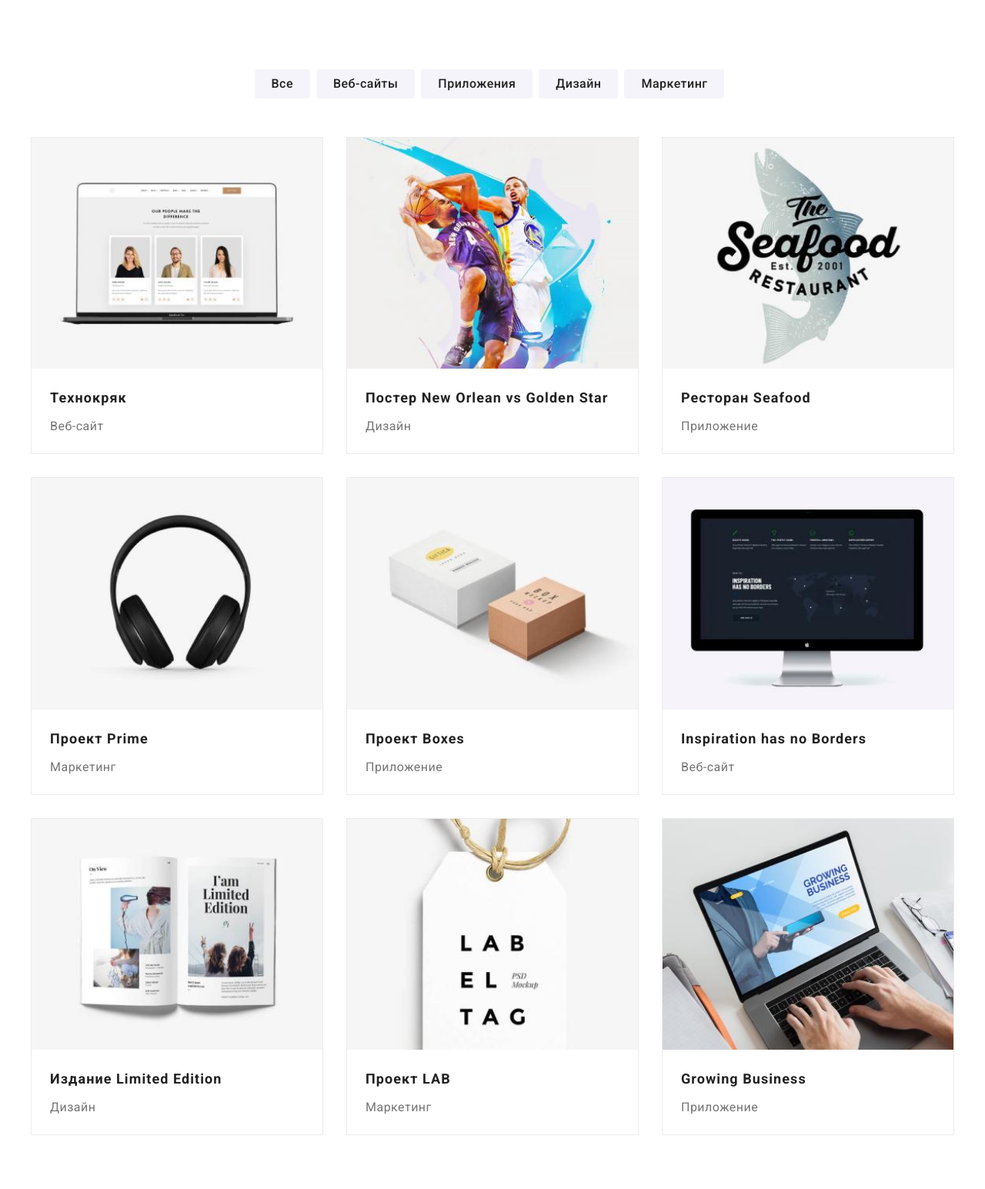
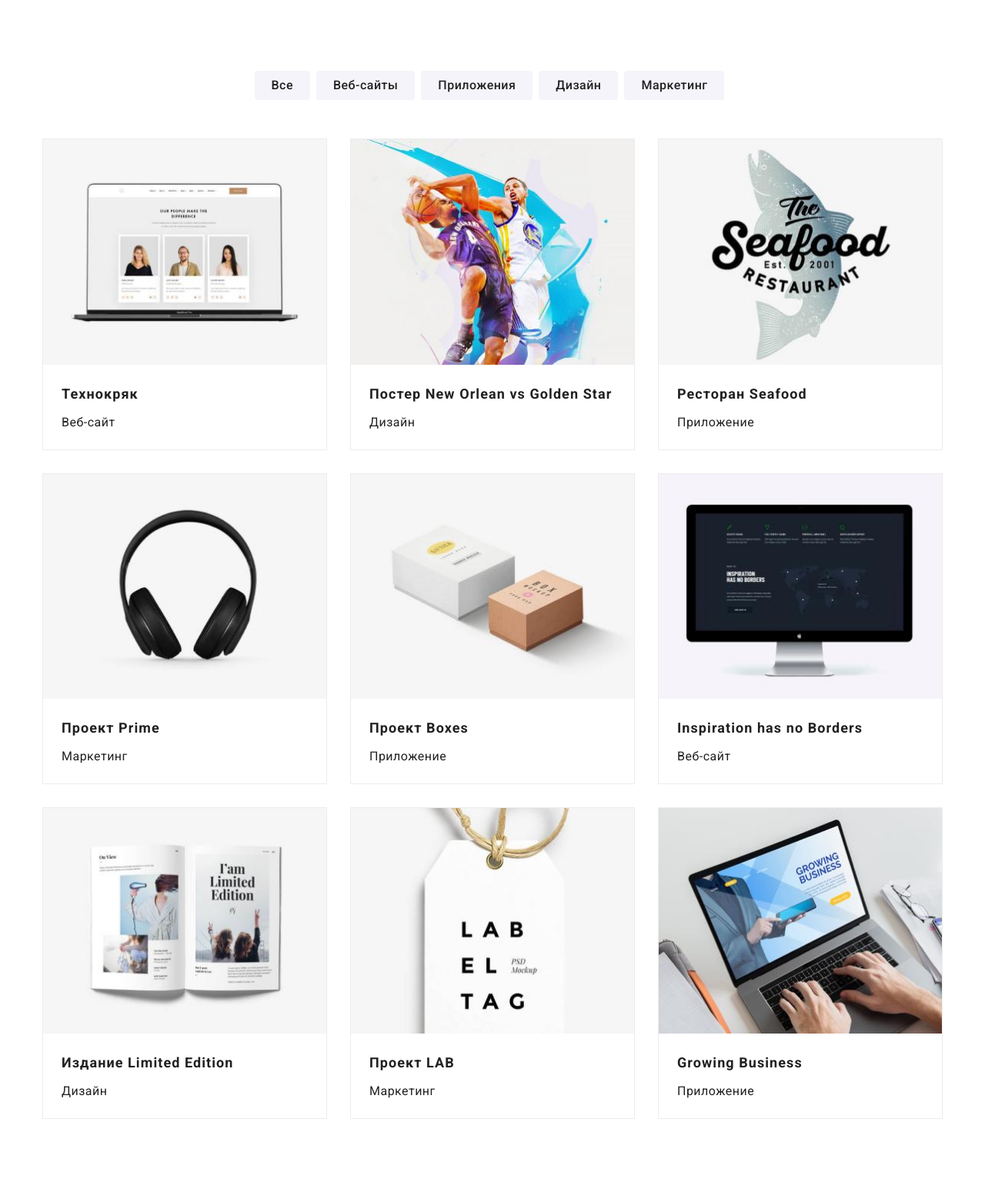
Before and after one commit to ViacheslavShevchenko/goit-markup-hw-03, a plain HTML site: page portfolio.html in a window 1280 px wide. Shown: the part 85-1630 px from the top of the page at 77% size. Drawn offline with nearby package versions, Linux system fonts and the light colour scheme.

Commit message:
hw-03 после доработки 1

```diff
--- a/css/styles.css
+++ b/css/styles.css
@@ -40,7 +40,7 @@ img {
   list-style: none;
 }
 .container {
-  width: 1230px;
+  width: 1200px;
   padding: 0 15px;
   margin: 0 auto;
   /* outline: 2px dashed #f44336; */
@@ -53,6 +53,8 @@ header {
 
 /* WebStudio */
 .WebStudio-header {
+  padding-top: 24px;
+  padding-bottom: 25px;
   margin-left: 0;
   font-family: 'Raleway';
   color: #000000;
@@ -106,8 +108,15 @@ header {
   display: flex;
   margin-left: auto;
 }
+.auth-nav .item {
+  padding: 32px 0;
+}
 .auth-nav .item + .item {
   margin-left: 50px;
+}
+.auth-nav .link {
+  padding-top: 32px;
+  padding-bottom: 32px;
 }
 .auth-nav .link.connection {
   color: var(--title-text-color);
@@ -115,9 +124,10 @@ header {
 .container.main-nav {
   border-bottom: 1px solid #ececec;
 }
+
 /* section hero */
-.section-title.hero {
-  padding-top: 200px;
+.section.hero {
+  padding: 200px 0;
 }
 .hero {
   background: rgba(47, 48, 58, 1);
@@ -132,7 +142,7 @@ header {
 .button {
   padding: 10px 32px;
   margin-top: 30px;
-  margin-bottom: 200px;
+  /* margin-bottom: 200px; */
   background-color: var(--accent-color);
   color: var(--primery-white-color);
   font-family: 'Roboto', sans-serif;
@@ -155,7 +165,7 @@ header {
 .list.buttons-portfolio {
   display: flex;
   justify-content: center;
-  padding-top: 94px;
+  /* padding-top: 94px; */
   margin-bottom: 50px;
 }
 .list.buttons-portfolio .item {
@@ -186,28 +196,69 @@ header {
   color: var(--primery-text-color);
 }
 
+.portfolio {
+  padding: 94px 0;
+}
+.list.list-portfolio {
+  display: flex;
+  justify-content: space-between;
+  flex-wrap: wrap;
+}
+.flex-element {
+  margin-right: 30px;
+  margin-bottom: 30px;
+  width: 370px;
+  border: 1px solid #ececec;
+}
+/* .flex-element p {
+  margin: 0 24px;
+} */
+.flex-element:nth-child(3n) {
+  margin-right: 0;
+}
+.flex-element:nth-last-child(-n + 3) {
+  margin-bottom: 0;
+}
+.description-element {
+  padding: 20px 24px;
+}
+.list-portfolio p {
+  /* margin-bottom: 20px; */
+  font-weight: 400;
+  font-size: 16px;
+  line-height: 30px;
+  letter-spacing: 0.03em;
+}
+
 /* features studio */
 .peculiarities {
   display: none;
 }
-
+.section-peculiarities {
+  padding: 94px 0;
+}
 .section-peculiarities .list {
   display: flex;
-  justify-content: space-around;
-  padding: 94px 0;
+  justify-content: center;
+  /* justify-content: space-around; */
+  /* padding: 94px 0; */
 }
 .feature-list {
+  margin-right: 30px;
   width: 270px;
+}
+.feature-list:last-child {
+  margin-right: 0;
 }
 
 .title {
+  margin-bottom: 10px;
   font-style: normal;
   font-weight: 700;
   font-size: 14px;
   line-height: 16px;
   letter-spacing: 0.03em;
   text-transform: uppercase;
-  padding-bottom: 10px;
 }
 .title-text {
   color: var(--title-text-color);
@@ -221,13 +272,17 @@ header {
 .section-work .list,
 .section-command .list {
   display: flex;
-  justify-content: space-around;
+  /* justify-content: space-around; */
   padding-bottom: 94px;
+}
+.work-list {
+  margin-right: 30px;
 }
 .work,
 .command {
-  padding-top: 94px;
-  padding-bottom: 50px;
+  /* padding-top: 94px;
+  padding-bottom: 50px; */
+  margin-bottom: 50px;
   font-weight: 700;
   font-size: 36px;
   line-height: 42px;
@@ -235,7 +290,7 @@ header {
   letter-spacing: 0.03em;
 }
 .name {
-  margin-top: 30px;
+  margin-bottom: 10px;
   font-weight: 500;
   font-size: 16px;
   line-height: 19px;
@@ -243,9 +298,11 @@ header {
   letter-spacing: 0.03em;
 }
 .section-command {
+  padding-top: 94px;
   background: #f5f4fa;
 }
 .command-list {
+  margin-right: 30px;
   width: 270px;
   height: 368px;
   background: var(--primery-white-color);
@@ -254,54 +311,20 @@ header {
     0px 2px 1px rgba(0, 0, 0, 0.2);
   /* border: 1px solid#ececec; */
 }
+.command-list:last-child {
+  margin-right: 0;
+}
 .list-name {
-  margin: 20px 24px 4px 24px;
+  /* margin: 20px 24px 4px 24px; */
+  margin-bottom: 4px;
   font-weight: 700;
   font-size: 18px;
   line-height: 36px;
   letter-spacing: 0.06em;
 }
-.list p {
-  margin-top: 10px;
-  color: var(--title-text-color);
-  font-weight: 400;
-  font-size: 16px;
-  line-height: 19px;
-  letter-spacing: 0.03em;
-}
-.command-list p {
+.description-command {
+  padding: 30px 0;
   text-align: center;
-}
-
-.list.list-portfolio {
-  display: flex;
-  flex-wrap: wrap;
-}
-.flex-container {
-  padding-bottom: 94px;
-}
-.flex-element {
-  margin-right: 30px;
-  margin-bottom: 30px;
-  width: 380px;
-  border: 1px solid #ececec;
-}
-.flex-element p {
-  margin: 0 24px;
-}
-.flex-element:nth-child(3n) {
-  margin-right: 0;
-}
-.flex-element:nth-last-child(-n + 3) {
-  margin-bottom: 0;
-}
-
-.list-portfolio p {
-  margin-bottom: 20px;
-  font-weight: 400;
-  font-size: 16px;
-  line-height: 30px;
-  letter-spacing: 0.03em;
 }
 
 /* Нижний колонтитул */
--- a/portfolio.html
+++ b/portfolio.html
@@ -66,71 +66,87 @@
             </li>
           </ul>
 
-          <div class="flex-container">
           <ul class="list list-portfolio">
             <li class="flex-element">
-                <img src="./images/tehnokrak.jpg" alt="Технокряк" width="380" />
+              <img src="./images/tehnokrak.jpg" alt="Технокряк" width="370" />
+              <div class="description-element">
                 <h2 class="list-name">Технокряк</h2>
                 <p>Веб-сайт</p>
+              </div>
             </li>
             <li class="flex-element">
               <img
                 src="./images/New-Orlean-vs-Golden-Star.jpg"
                 alt="New Orlean vs Golden Star"
-                  width="380"
+                width="370"
               />
+              <div class="description-element">
                 <h2 class="list-name">Постер New Orlean vs Golden Star</h2>
                 <p>Дизайн</p>
+              </div>
             </li>
             <li class="flex-element">
-                <img src="./images/seafood.jpg" alt="Seafood" width="380" />
+              <img src="./images/seafood.jpg" alt="Seafood" width="370" />
+              <div class="description-element">
                 <h2 class="list-name">Ресторан Seafood</h2>
                 <p>Приложение</p>
+              </div>
             </li>
             <li class="flex-element">
-                <img src="./images/prime.jpg" alt="Prime" width="380" />
+              <img src="./images/prime.jpg" alt="Prime" width="370" />
+              <div class="description-element">
                 <h2 class="list-name">Проект Prime</h2>
                 <p>Маркетинг</p>
+              </div>
             </li>
             <li class="flex-element">
-                <img src="./images/Boxes.jpg" alt="Boxes" width="380" />
+              <img src="./images/Boxes.jpg" alt="Boxes" width="370" />
+              <div class="description-element">
                 <h2 class="list-name">Проект Boxes</h2>
                 <p>Приложение</p>
+              </div>
             </li>
             <li class="flex-element">
               <img
                 src="./images/Inspiration-has-no-Borders.jpg"
                 alt="Inspiration-has-no-Borders"
-                  width="380"
+                width="370"
               />
+              <div class="description-element">
                 <h2 class="list-name" lang="en">Inspiration has no Borders</h2>
                 <p>Веб-сайт</p>
+              </div>
             </li>
             <li class="flex-element">
               <img
                 src="./images/Limited-Edition.jpg"
                 alt="Limited Edition"
-                  width="380"
+                width="370"
               />
+              <div class="description-element">
                 <h2 class="list-name">Издание Limited Edition</h2>
                 <p>Дизайн</p>
+              </div>
             </li>
             <li class="flex-element">
-                <img src="./images/LAB.jpg" alt="Проект LAB" width="380" />
+              <img src="./images/LAB.jpg" alt="Проект LAB" width="370" />
+              <div class="description-element">
                 <h2 class="list-name">Проект LAB</h2>
                 <p>Маркетинг</p>
+              </div>
             </li>
             <li class="flex-element">
               <img
                 src="./images/Growing-Business.jpg"
                 alt="Growing Business"
-                  width="380"
+                width="370"
               />
+              <div class="description-element">
                 <h2 class="list-name" lang="en">Growing Business</h2>
                 <p>Приложение</p>
+              </div>
             </li>
           </ul>
-          </div>
         </div>
       </section>
     </main>
```
Also changed, not shown: index.html (+11 -3 lines). Lines whose indentation alone changed are shown as unchanged.
